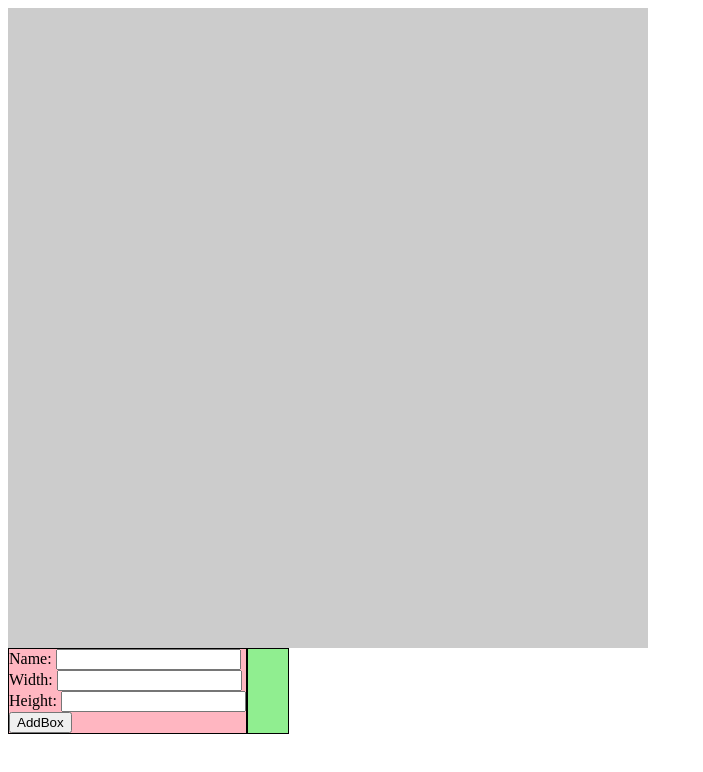
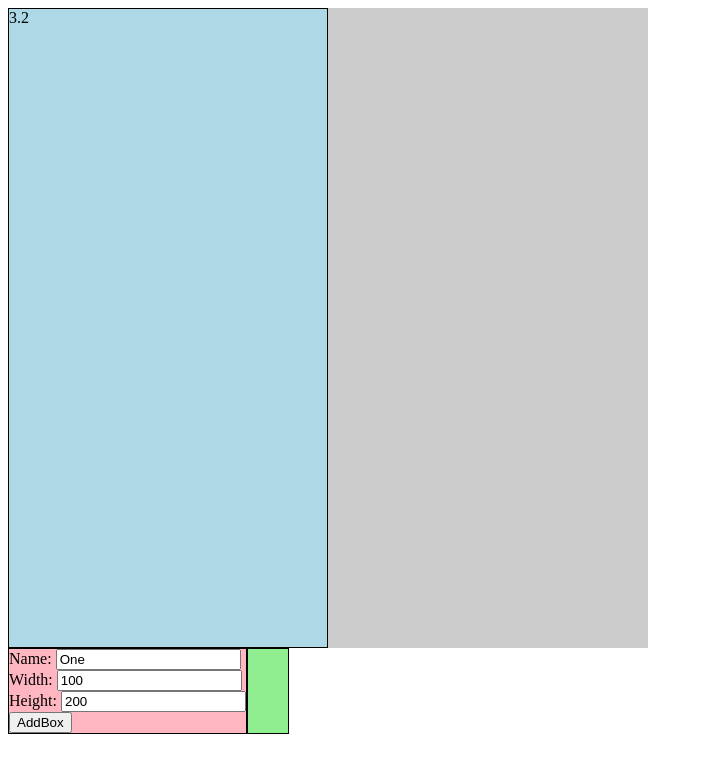
Before and after one commit to doublej42/BoxFitter, a plain HTML site: page Index.html in a window 1280 px wide. Both pictures are taken after a click on the button "AddBox". Shown: the whole page, without its empty margins (0-703 px from the left). Drawn offline with Linux system fonts and the light colour scheme.

Commit message:
Can now add a first box and it will scale

```diff
--- a/Index.html
+++ b/Index.html
@@ -10,24 +10,23 @@
 </head>
 
 <body>
-    <div class="breakRow">
-        <div id="pageContainer" class="parent" data-name="desk">
 
-        </div>
+    <div id="pageContainer" class="parent" data-name="desk">
+
     </div>
     <div class="flexContainer">
         <div id="controls">
             <div>
                 <label for="name">Name:</label>
-                <input id="name" type="text" />
+                <input id="name" type="text" value="One"/>
             </div>
             <div>
                 <label for="width">Width:</label>
-                <input id="width" type="number" />
+                <input id="width" type="number" value="100" />
             </div>
             <div>
                 <label for="height">Height:</label>
-                <input id="height" type="number" />
+                <input id="height" type="number" value="200"/>
             </div>
             <button id="AddBox">AddBox</button>
         </div>
--- a/index.js
+++ b/index.js
@@ -2,9 +2,36 @@ var parentList = [];
 
 function addBox(event) {
     console.log("Adding new box");
-    const newBox = document.createElement("div");
-    newBox.classList.add("box");
-    newBox.classList.add("parent");
+    if (parentList.length == 0)
+    {
+        parentList.push(document.getElementById("pageContainer"));
+    }
+    parentList.forEach((item) => {
+
+        const newBox = document.createElement("div");
+        newBox.id = "t1";
+        newBox.classList.add("box");
+        newBox.classList.add("parent");
+        newBox.dataset.width = document.getElementById("width").value;
+        newBox.dataset.height = document.getElementById("height").value;
+        newBox.dataset.name = document.getElementById("name").value;
+        var parentWidth, parentHeight;
+        if ("width" in item.dataset)
+        {
+            //todo
+        }
+        else
+        {
+            parentWidth = item.clientWidth;
+            parentHeight = item.clientHeight;
+        }
+        newBox.dataset.scale = Math.min(parentWidth/newBox.dataset.width,parentHeight/newBox.dataset.height);
+
+        newBox.innerHTML = newBox.dataset.scale;
+        item.appendChild(newBox);
+        newBox.style.width = (newBox.dataset.width * newBox.dataset.scale) + "px";
+        newBox.style.height = (newBox.dataset.height * newBox.dataset.scale) + "px";
+    });
 }
 
 function selectParent(event) {
@@ -35,7 +62,6 @@ function updateSelectedList() {
         newLi.innerHTML = item.dataset.name
         console.log(ol, newLi);
         ol.appendChild(newLi);
-
     });
 }
 
--- a/style.css
+++ b/style.css
@@ -27,6 +27,9 @@
 .box
 {
     position: absolute;
+    display: block;
     /*Default values if not specifed*/
     border: 1px solid black;
+    box-sizing: border-box;
+    background-color: lightblue;
 }
```
